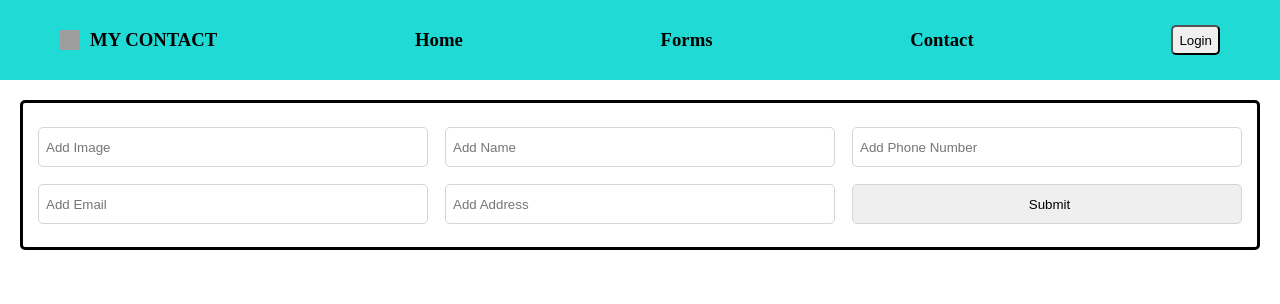
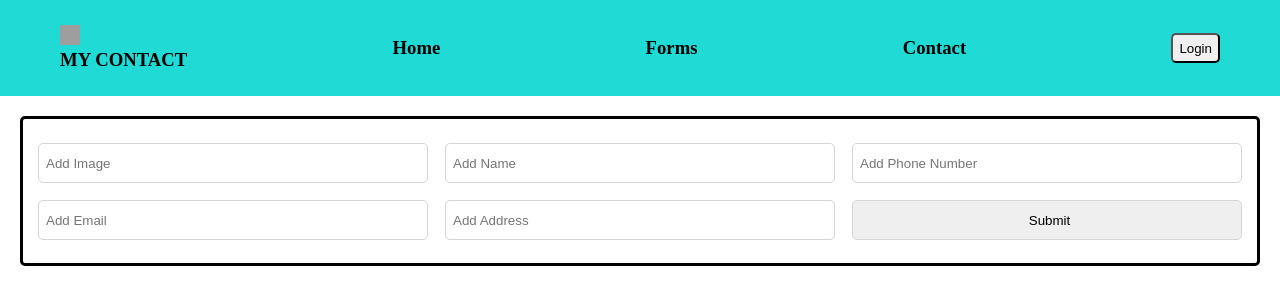
Before and after one commit to josephofei/phase2-project, a React (Create React App) app: page /form in a window 1280 px wide. Shown: the top 304 px of the page. Built offline with nearby package versions, Linux system fonts and the light colour scheme; no server answers; grey boxes are pictures that could not be loaded.

Commit message:
updating function

```diff
--- a/src/index.css
+++ b/src/index.css
@@ -37,11 +37,11 @@
 
 }
 
-.mycontact-logo {
+/* .mycontact-logo {
     display: flex;
     gap: 10px;
     align-items: center;
-}
+} */
 
 
 .form {
@@ -100,8 +100,8 @@
     font-size: 18px;
 }
 
-/* .contact-info {
+.contact-info {
     padding-top: 5px;
     font-family: "Karla", sans-serif;
 
-} */
+}
```
